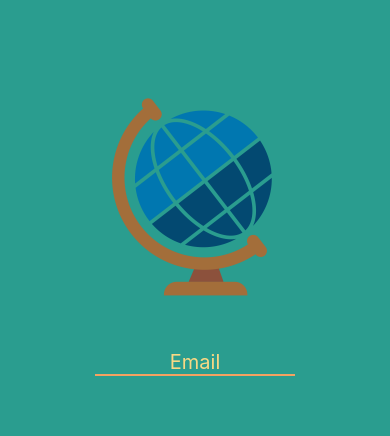
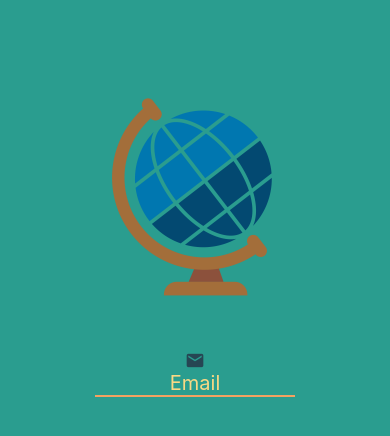
Before and after one commit to JenniferJohnstone/Discover, a React Native app: screen / in a window 390 px wide. Shown: the top 436 px of the page. Built offline with nearby package versions, Linux system fonts and the light colour scheme.

Commit message:
adding an icon

```diff
--- a/assets/Screens/Login.js
+++ b/assets/Screens/Login.js
@@ -1,5 +1,6 @@
 import React from 'react';
 import { Image, StyleSheet, TextInput } from 'react-native';
+import { MaterialCommunityIcons } from '@expo/vector-icons'
 
 import AppView from '../Componants/AppView'
 import AppColors from '../Config/appColors'
@@ -9,6 +10,7 @@ function Login() {
         <AppView style={styles.screen}>
 
             <Image source={require('../images/globe.png')} style={styles.image} />
+            <MaterialCommunityIcons name="email" size={20} color={AppColors.Blue} />
             <TextInput placeholder="Email" style={styles.line}></TextInput>
 
 
@@ -18,11 +20,11 @@ function Login() {
 }
 
 const styles = StyleSheet.create({
-    image : {
+    image: {
         width: 300,
         height: 300
     },
-    screen : {
+    screen: {
         alignItems: 'center',
         backgroundColor: AppColors.Green
     },
```
